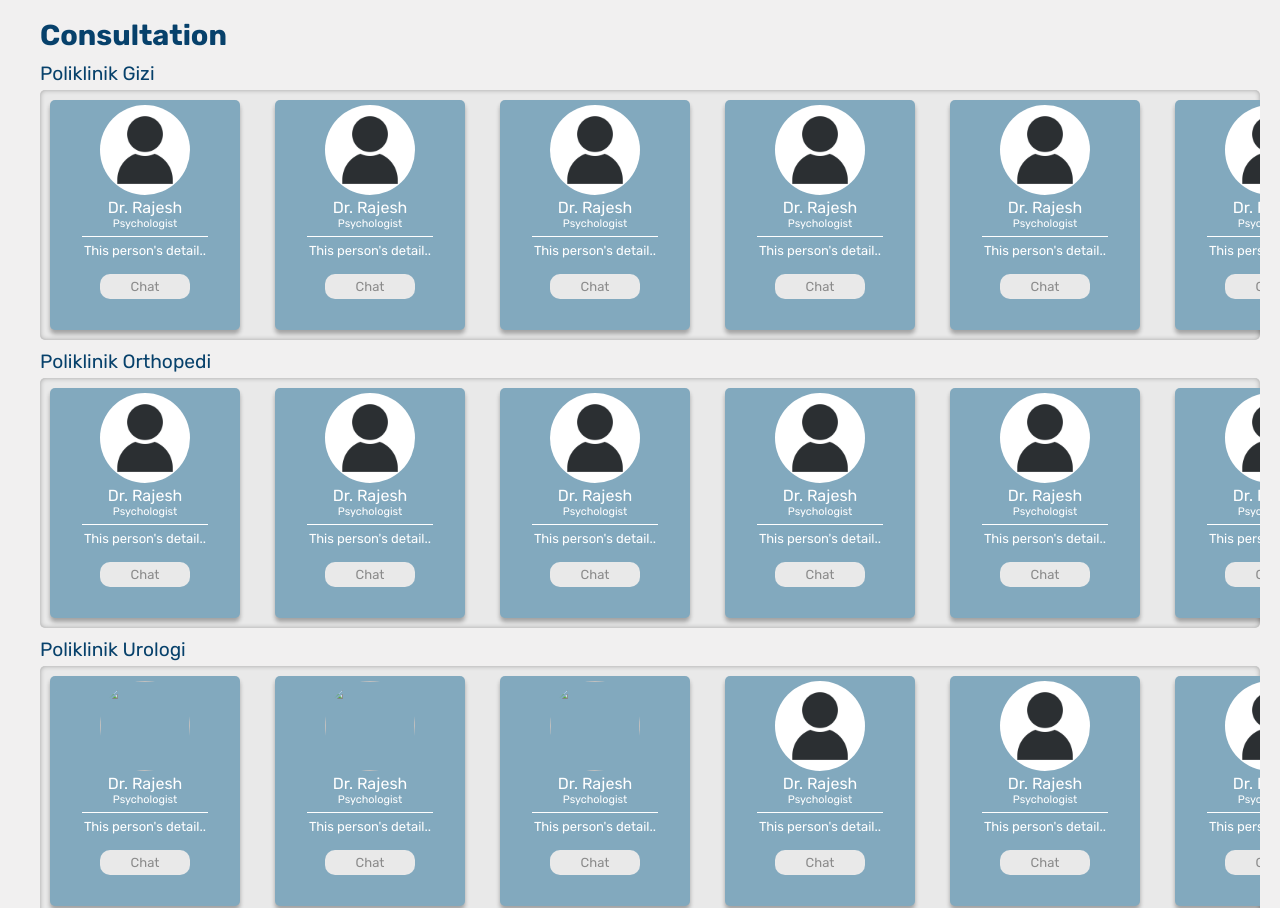
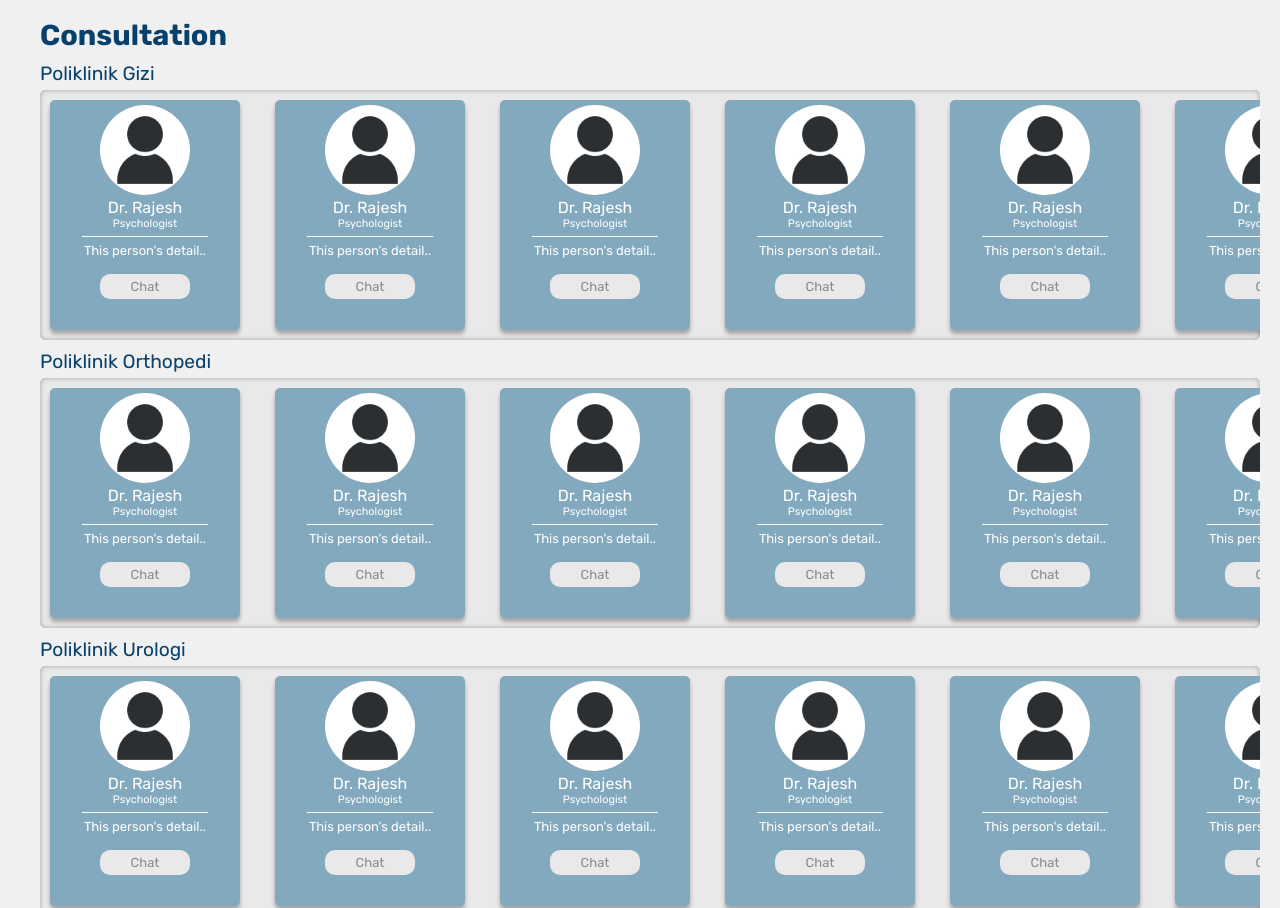
Before and after one commit to tiaraik19/Healthline, a plain HTML site: page consultation.html in a window 1280 px wide. Shown: the part 82-990 px from the top of the page. Drawn offline with Linux system fonts and the light colour scheme.

Commit message:
Your commit message

```diff
--- a/consultation.html
+++ b/consultation.html
@@ -327,7 +327,7 @@
         <div class="consul-wrap">
             <div class="card">
                 <div class=ppl-profile">
-                    <img class="ppl-img" src=./source/user2.jpg">
+                    <img class="ppl-img" src="./source/user2.jpg">
                     <div class="ppl-name">
                         Dr. Rajesh
                     </div>
@@ -347,7 +347,7 @@
             </div>
             <div class="card">
                 <div class=ppl-profile">
-                    <img class="ppl-img" src=./source/user2.jpg">
+                    <img class="ppl-img" src="./source/user2.jpg">
                     <div class="ppl-name">
                         Dr. Rajesh
                     </div>
@@ -367,7 +367,7 @@
             </div>
             <div class="card">
                 <div class=ppl-profile">
-                    <img class="ppl-img" src=./source/user2.jpg">
+                    <img class="ppl-img" src="./source/user2.jpg">
                     <div class="ppl-name">
                         Dr. Rajesh
                     </div>
```
